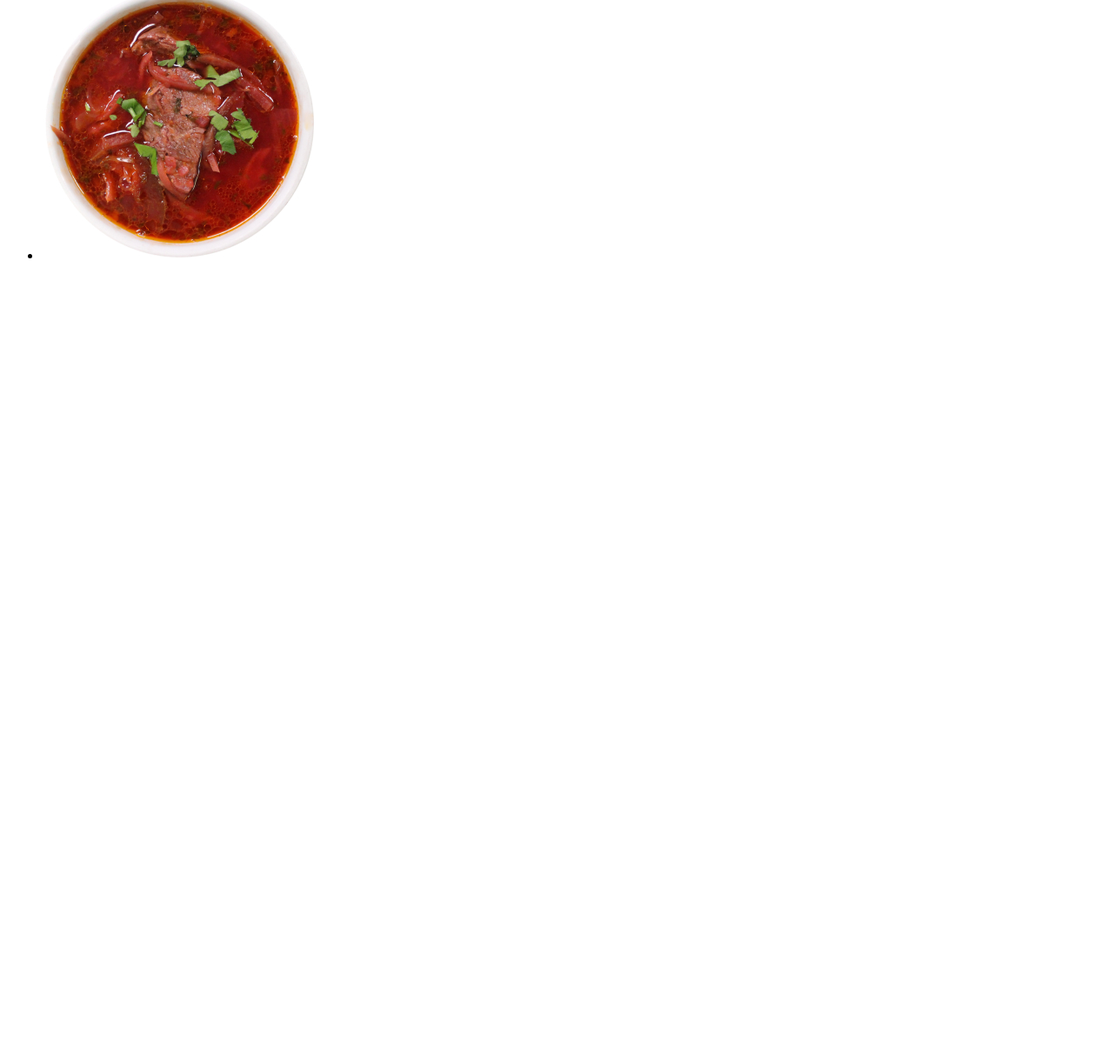
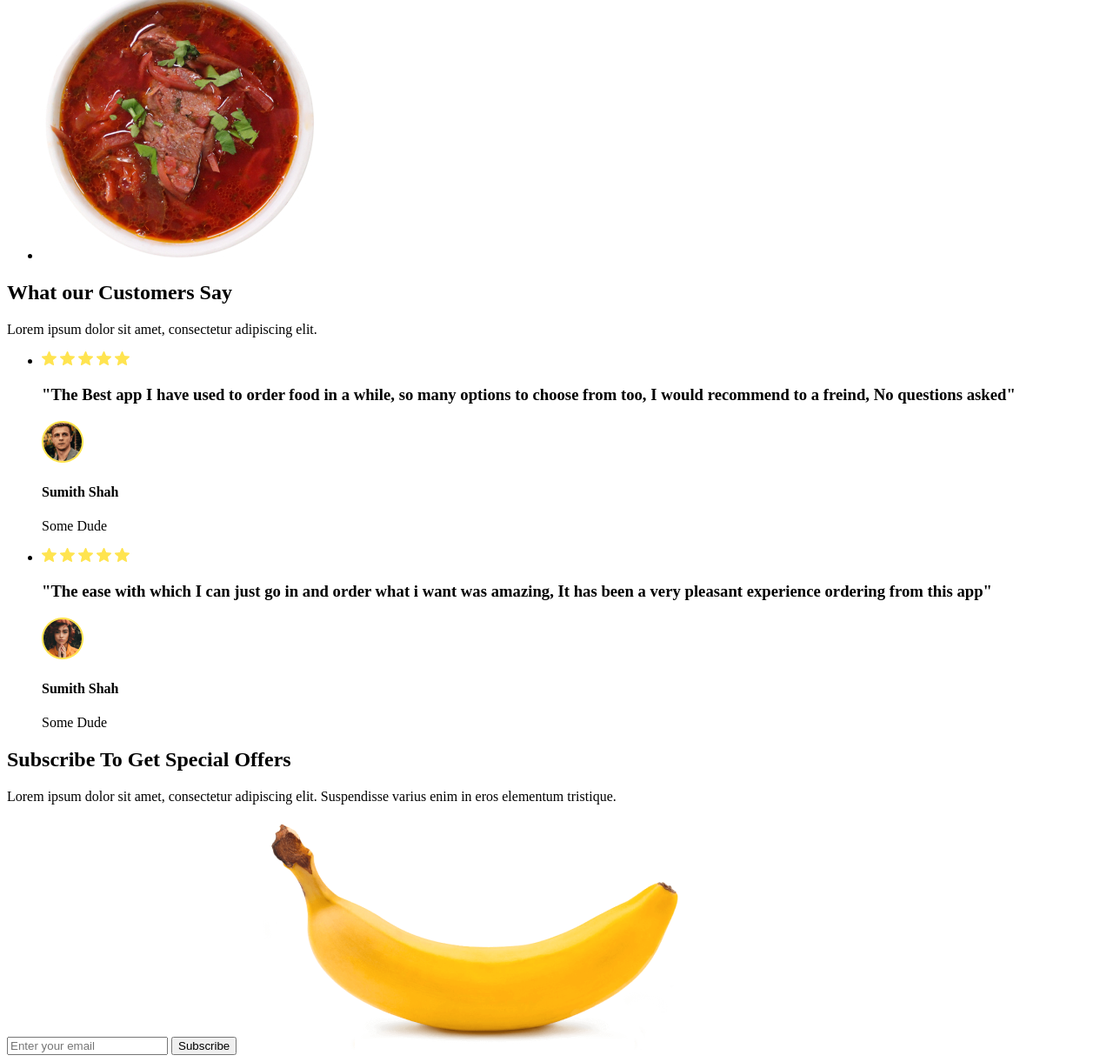
Before and after one commit to OlgaDonchenko/HWsaturday, a plain HTML site: page index.html in a window 1280 px wide. Shown: the part 3465-4686 px from the top of the page at 87% size. Before the commit the page ends 3784 px from the top, so only its background shows below. Drawn offline with Linux system fonts and the light colour scheme.

Commit message:
done 3 and4 section

```diff
--- a/index.html
+++ b/index.html
@@ -84,6 +84,55 @@
           </li>
         </ul>
       </section>
+      <section>
+        <h2>What our Customers Say</h2>
+        <p>Lorem ipsum dolor sit amet, consectetur adipiscing elit.</p>
+        <ul>
+          <li>
+            <img src="./img/star.png" alt="star" />
+            <img src="./img/star.png" alt="star" />
+            <img src="./img/star.png" alt="star" />
+            <img src="./img/star.png" alt="star" />
+            <img src="./img/star.png" alt="star" />
+
+            <h3>
+              "The Best app I have used to order food in a while, so many
+              options to choose from too, I would recommend to a freind, No
+              questions asked"
+            </h3>
+            <img src="./img/avatar.png" alt="avatar" />
+            <h4>Sumith Shah</h4>
+            <p>Some Dude</p>
+          </li>
+
+          <li>
+            <img src="./img/star.png" alt="star" />
+            <img src="./img/star.png" alt="star" />
+            <img src="./img/star.png" alt="star" />
+            <img src="./img/star.png" alt="star" />
+            <img src="./img/star.png" alt="star" />
+            <h3>
+              "The ease with which I can just go in and order what i want was
+              amazing, It has been a very pleasant experience ordering from this
+              app"
+            </h3>
+            <img src="./img/avatar-women.png" alt="avatar-women" />
+            <h4>Sumith Shah</h4>
+            <p>Some Dude</p>
+          </li>
+        </ul>
+      </section>
+      <!-- Get offers -->
+      <section>
+        <h2>Subscribe To Get Special Offers</h2>
+        <p>
+          Lorem ipsum dolor sit amet, consectetur adipiscing elit. Suspendisse
+          varius enim in eros elementum tristique.
+        </p>
+        <input type="email" id="emailInput" placeholder="Enter your email" />
+        <button type="submit">Subscribe</button>
+        <img src="./img/banan.png" alt="banan" width: 546px; height: 266px; />
+      </section>
     </main>
   </body>
 </html>
```
Also changed, not shown: img/avatar-women.png (added), img/avatar.png (added), img/banan.png (added), img/star.png (added).
